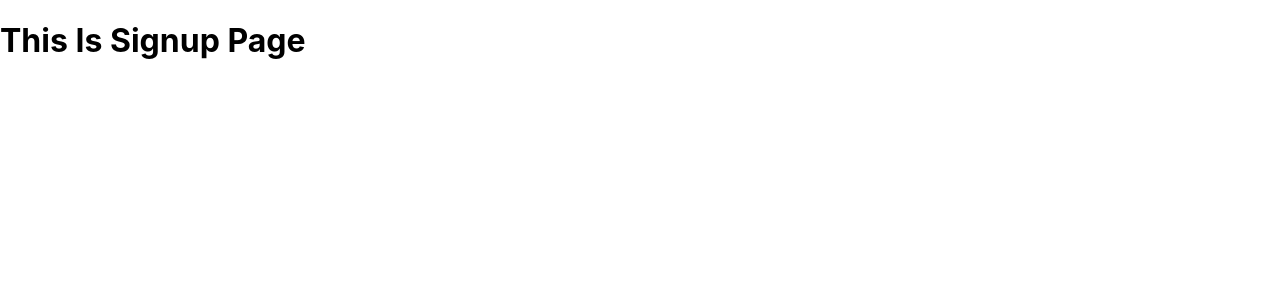
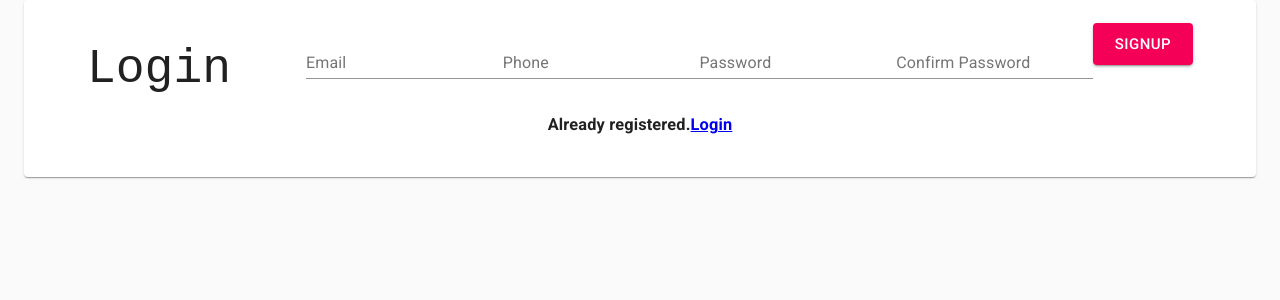
Before and after one commit to Thakurking/bido, a React (Create React App) app in the folder bido-frontend/: page /signup in a window 1280 px wide. Shown: the top 300 px of the page. Built offline with nearby package versions, Linux system fonts and the light colour scheme.

Commit message:
made signup for user

```diff
--- a/bido-frontend/src/App.js
+++ b/bido-frontend/src/App.js
@@ -9,8 +9,8 @@ export default function App() {
   return (
     <>
       <Router>
-        <Route exact path="/landingPage">
-          <LandingPage />
+        <Route exact path="/">
+        <LandingPage />
         </Route>
         <Route exact path="/login">
           <Login />
--- a/bido-frontend/src/component/screens/login.js
+++ b/bido-frontend/src/component/screens/login.js
@@ -1,11 +1,9 @@
 import React from 'react'
-import Container from "@material-ui/core/Container";
 
 const Login = () =>{
     return (
-      <>
-        <h1>This is login page</h1>
-      </>
+      <React.Fragment>
+      </React.Fragment>
     );
 }
 export default Login;
--- a/bido-frontend/src/component/screens/signup.js
+++ b/bido-frontend/src/component/screens/signup.js
@@ -1,9 +1,99 @@
 import React from 'react'
+import { Link } from "react-router-dom";
+import CssBaseline from '@material-ui/core/CssBaseline';
+import Typography from '@material-ui/core/Typography';
+import Container from "@material-ui/core/Container";
+import Grid from "@material-ui/core/Grid";
+import TextField from "@material-ui/core/TextField";
+import Button from "@material-ui/core/Button";
+import Card from '@material-ui/core/Card';
+import CardContent from '@material-ui/core/CardContent';
+
 
 const Signup = () =>{
     return (
-        <h1>This Is Signup Page</h1>
-    )
+      <React.Fragment>
+        <CssBaseline />
+        <Container>
+          <Card>
+            <CardContent>
+              <Grid container justify="center">
+                <Typography
+                  variant="h3"
+                  style={{
+                    fontFamily: "monospace",
+                    marginTop: 25,
+                  }}
+                >
+                  Login
+                </Typography>
+                <Grid>
+                  <form
+                    autoComplete="on"
+                    style={{ marginTop: 15, marginLeft: 75 }}
+                  >
+                    <TextField
+                      id="email"
+                      label="Email"
+                      style={{
+                        width: "25ch",
+                        height: "7ch",
+                      }}
+                    />
+                    <TextField
+                      id="phone"
+                      label="Phone"
+                      style={{
+                        width: "25ch",
+                        height: "7ch",
+                      }}
+                    />
+                    <TextField
+                      id="password"
+                      label="Password"
+                      type="password"
+                      style={{
+                        width: "25ch",
+                        height: "7ch",
+                      }}
+                    />
+                    <TextField
+                      id="cpassword"
+                      label="Confirm Password"
+                      type="password"
+                      style={{
+                        width: "25ch",
+                        height: "7ch",
+                      }}
+                    />
+                  </form>
+                </Grid>
+                <Grid justify="center">
+                  <Button
+                    variant="contained"
+                    color="secondary"
+                    size="large"
+                    onClick={() => alert("hello world")}
+                    style={{
+                      fontSize: 15,
+                      marginTop: 7,
+                    }}
+                  >
+                    Signup
+                  </Button>
+                </Grid>
+              </Grid>
+              <Grid container justify="center">
+                <h3>
+                  Already registered.
+                  <Link to="/login">Login</Link>
+                </h3>
+              </Grid>
+            </CardContent>
+          </Card>
+        </Container>
+      </React.Fragment>
+    );
 }
 
 export default Signup;
```
